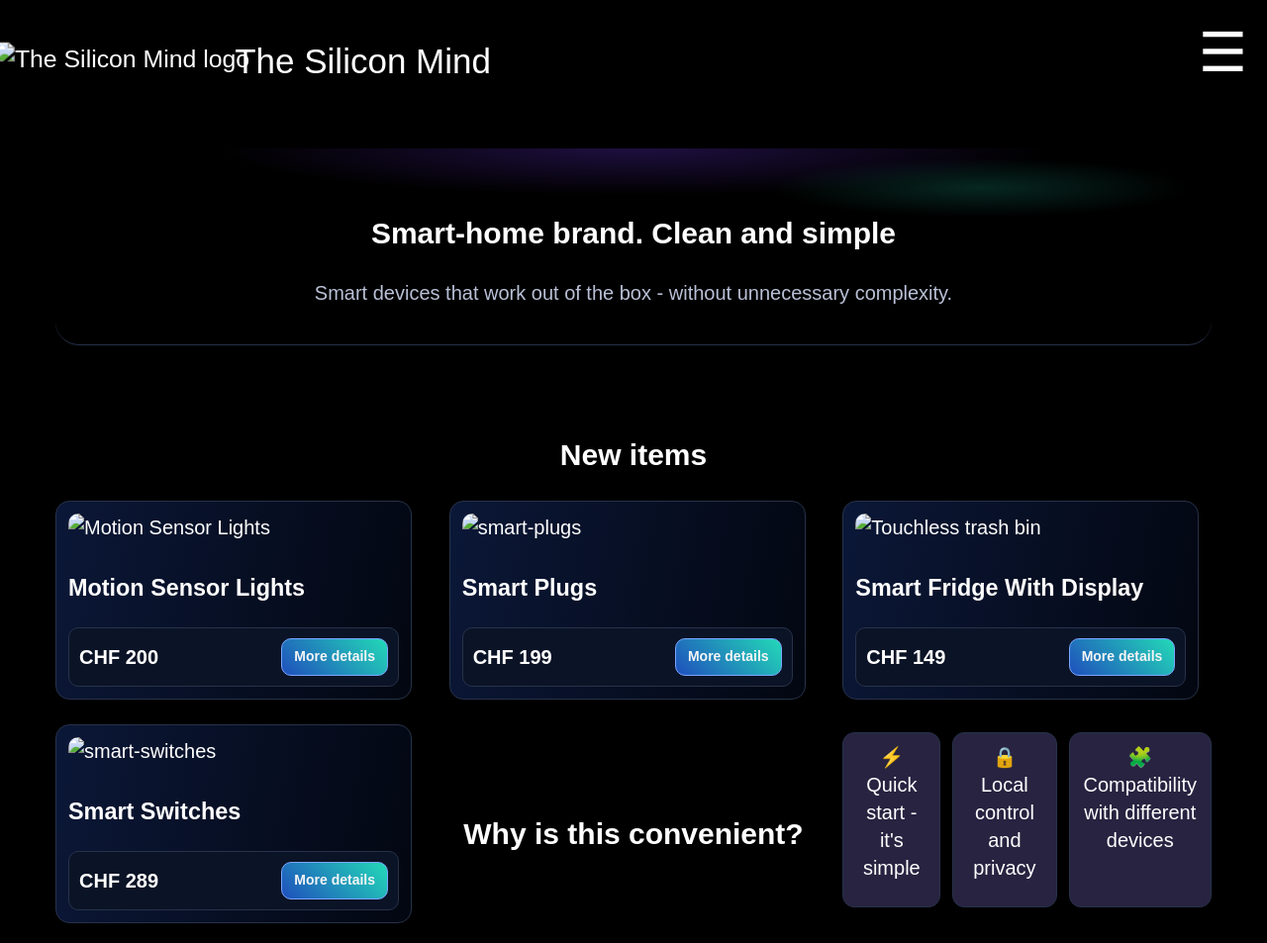
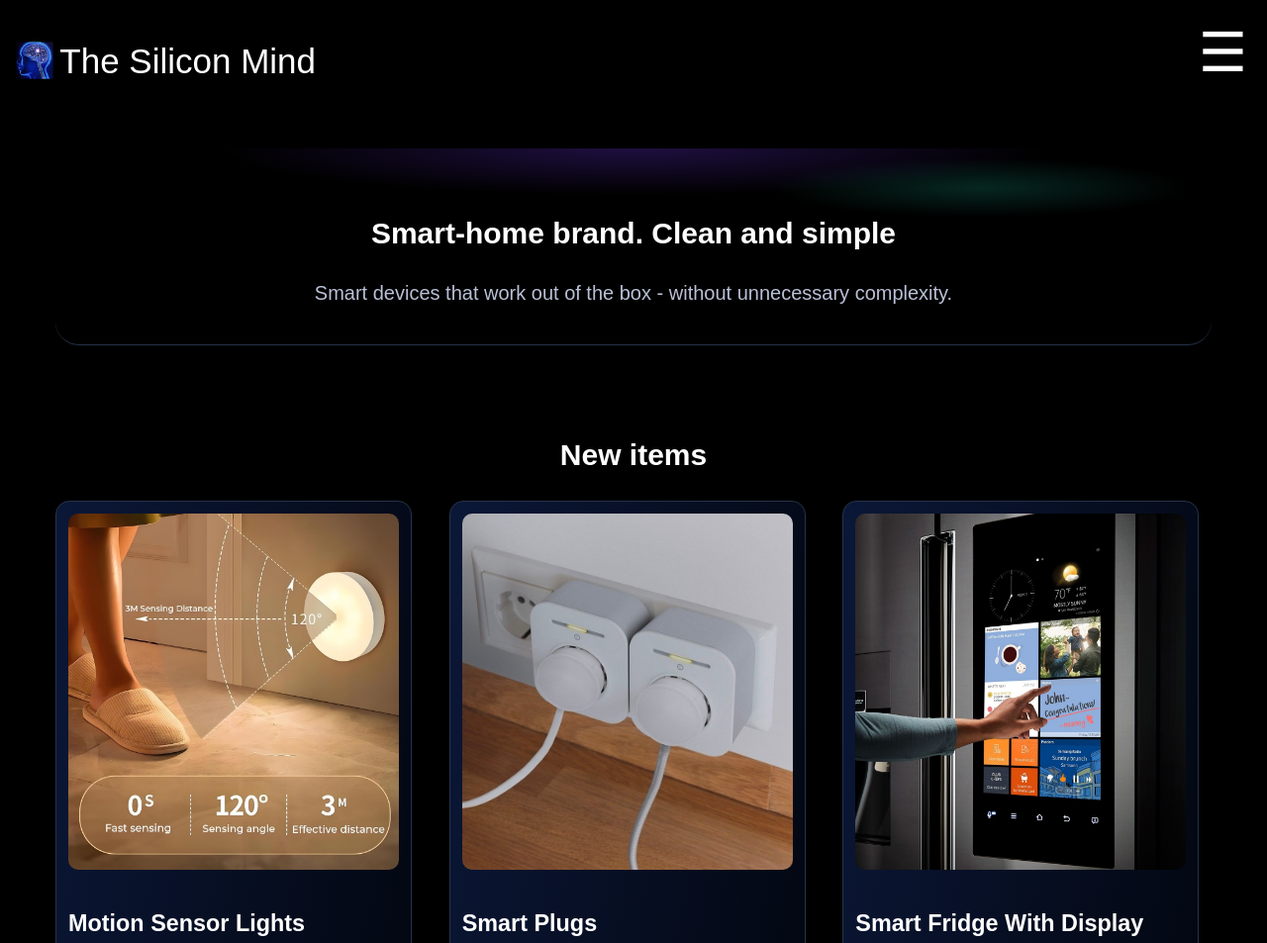
Before and after one commit to AnastasiiaSunday/The_Silicon_Mind, a plain HTML site: page index.html in a window 1280 px wide. Shown: the top 953 px of the page at 99% size. Drawn offline with Linux system fonts and the light colour scheme.

Commit message:
Update index.html

```diff
--- a/index.html
+++ b/index.html
@@ -19,7 +19,7 @@
     <header>
       <a href="index.html" aria-label="Home">
         <!-- Clickable logo and site name -->
-        <img src="images/logo.png" alt="The Silicon Mind logo" class="logo" />
+        <img src="logo.png" alt="The Silicon Mind logo" class="logo" />
         <!-- Brand logo image -->
         <span class="site-name">The Silicon Mind</span>
         <!-- Brand name text -->
@@ -71,7 +71,7 @@
       <!-- Product card 1 -->
         <picture>
           <img
-            src="images/21-motion-sensor-lights.png"
+            src="21-motion-sensor-lights.png"
             alt="Motion Sensor Lights">
         </picture>
 
@@ -87,7 +87,7 @@
         <!-- Product card 2 -->
         <picture>
           <img
-            src="images/17-smart-plugs.png"
+            src="17-smart-plugs.png"
             alt="smart-plugs">
         </picture>
 
@@ -103,7 +103,7 @@
         <!-- Product card 3 -->
         <picture>
           <img
-            src="images/8-smart-fridge-with-display.png"
+            src="8-smart-fridge-with-display.png"
             alt="Touchless trash bin">
         </picture>
 
@@ -119,7 +119,7 @@
         <!-- Product card 4 -->
         <picture>
           <img
-            src="images/16-smart-switches.png"
+            src="16-smart-switches.png"
             alt="smart-switches">
         </picture>
 
```
